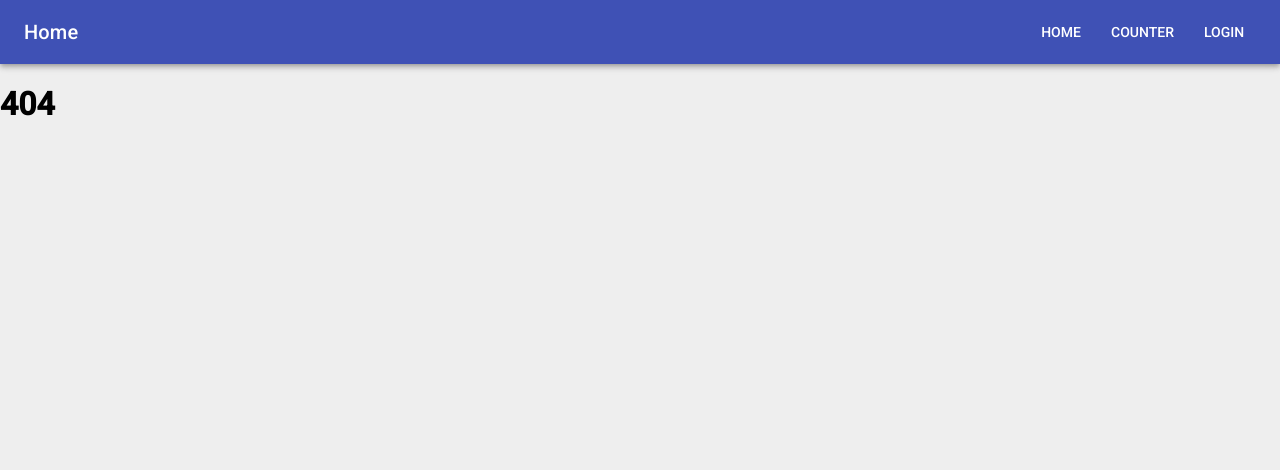
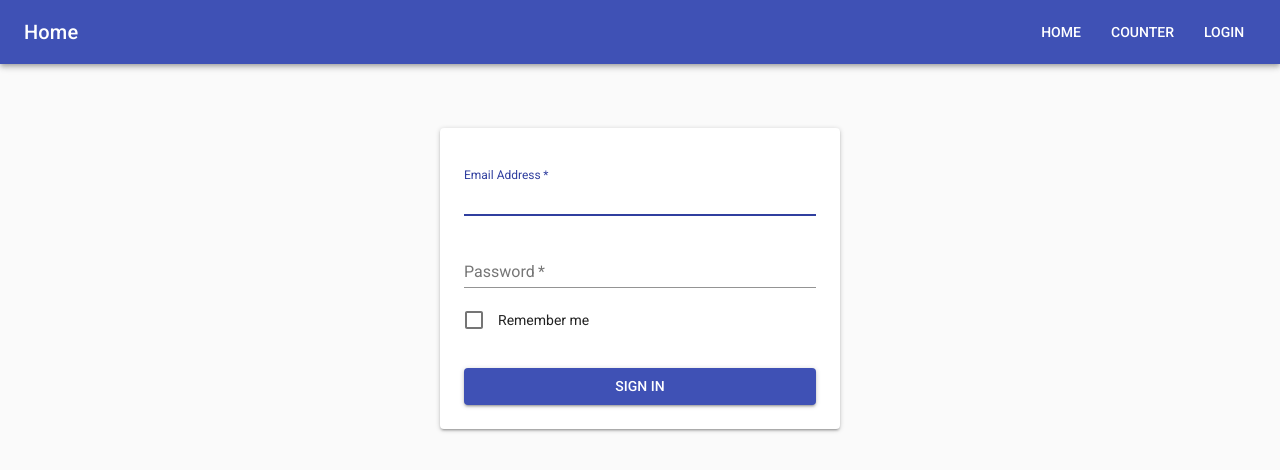
Before and after one commit to jasonliang-dev/forum-app, a React (Create React App) app in the folder client/: page /login in a window 1280 px wide. Before the commit this address had no page. Shown: the top 470 px of the page. Built offline with nearby package versions, Linux system fonts and the light colour scheme.

Commit message:
add login

```diff
--- a/client/src/components/App/App.jsx
+++ b/client/src/components/App/App.jsx
@@ -1,14 +1,20 @@
 import React from 'react';
 import { BrowserRouter as Router, Route, Link, Switch } from 'react-router-dom';
 import PropTypes from 'prop-types';
+import CssBaseline from '@material-ui/core/CssBaseline';
 import { withStyles } from '@material-ui/core/styles';
 import Button from '@material-ui/core/Button';
 import Nav from '../Nav/Nav';
 import Home from '../Home/Home';
 import Counter from '../Counter/App';
+import Login from '../Login/Login';
 import NoMatch from '../NoMatch/NoMatch';
 
 const styles = {
+  main: {
+    margin: '0 auto',
+    maxWidth: 900,
+  },
   linkButton: {
     marginLeft: 10,
     color: 'inherit',
@@ -33,6 +39,7 @@
   <Switch>
     <Route path="/" exact component={Home} />
     <Route path="/counter" exact component={Counter} />
+    <Route path="/login" exact component={Login} />
     <Route component={NoMatch} />
   </Switch>
 );
@@ -40,8 +47,11 @@
 const App = ({ classes }) => (
   <Router>
     <div>
+      <CssBaseline />
       <NavBar classes={classes} />
-      <Main />
+      <div className={classes.main}>
+        <Main />
+      </div>
     </div>
   </Router>
 );
--- a/client/src/components/Home/Home.jsx
+++ b/client/src/components/Home/Home.jsx
@@ -3,13 +3,9 @@
 import { withStyles } from '@material-ui/core/styles';
 import Paper from '@material-ui/core/Paper';
 import Button from '@material-ui/core/Button';
+import Typography from '@material-ui/core/Typography';
 
 const styles = theme => ({
-  root: {
-    padding: `0 ${theme.spacing.unit * 4}px`,
-    margin: '0 auto',
-    maxWidth: 900,
-  },
   button: {
     margin: theme.spacing.unit,
   },
@@ -20,15 +16,21 @@
   },
 });
 
+const Discussion = ({ classes, ...rest }) => (
+  <Paper className={classes.paper}>
+    <Typography variant="body1" {...rest} />
+  </Paper>
+);
+
 const Home = ({ classes }) => (
-  <div className={classes.root}>
+  <div>
     <Button variant="contained" color="primary" className={classes.button}>
       Hello World
     </Button>
-    <Paper className={classes.paper}>Foo</Paper>
-    <Paper className={classes.paper}>Foo</Paper>
-    <Paper className={classes.paper}>Foo</Paper>
-    <Paper className={classes.paper}>Foo</Paper>
+    <Discussion classes={classes}>Foo</Discussion>
+    <Discussion classes={classes}>Bar</Discussion>
+    <Discussion classes={classes}>Baz</Discussion>
+    <Discussion classes={classes}>Qux</Discussion>
   </div>
 );
 
--- a/client/src/components/Login/Login.jsx
+++ b/client/src/components/Login/Login.jsx
@@ -0,0 +1,80 @@
+import React from 'react';
+import PropTypes from 'prop-types';
+import Button from '@material-ui/core/Button';
+import FormControl from '@material-ui/core/FormControl';
+import FormControlLabel from '@material-ui/core/FormControlLabel';
+import Checkbox from '@material-ui/core/Checkbox';
+import Input from '@material-ui/core/Input';
+import InputLabel from '@material-ui/core/InputLabel';
+import Paper from '@material-ui/core/Paper';
+import withStyles from '@material-ui/core/styles/withStyles';
+
+const styles = theme => ({
+  root: {
+    width: 'auto',
+    display: 'block', // Fix IE 11 issue.
+    marginLeft: theme.spacing.unit * 3,
+    marginRight: theme.spacing.unit * 3,
+    [theme.breakpoints.up(400 + theme.spacing.unit * 3 * 2)]: {
+      width: 400,
+      marginLeft: 'auto',
+      marginRight: 'auto',
+    },
+  },
+  paper: {
+    marginTop: theme.spacing.unit * 8,
+    display: 'flex',
+    flexDirection: 'column',
+    alignItems: 'center',
+    padding: `${theme.spacing.unit * 2}px ${theme.spacing.unit * 3}px ${theme
+      .spacing.unit * 3}px`,
+  },
+  form: {
+    width: '100%', // Fix IE 11 issue.
+    marginTop: theme.spacing.unit,
+  },
+  submit: {
+    marginTop: theme.spacing.unit * 3,
+  },
+});
+
+const SignIn = ({ classes }) => (
+  <div className={classes.root}>
+    <Paper className={classes.paper}>
+      <form className={classes.form}>
+        <FormControl margin="normal" required fullWidth>
+          <InputLabel htmlFor="email">Email Address</InputLabel>
+          <Input id="email" name="email" autoComplete="email" autoFocus />
+        </FormControl>
+        <FormControl margin="normal" required fullWidth>
+          <InputLabel htmlFor="password">Password</InputLabel>
+          <Input
+            name="password"
+            type="password"
+            id="password"
+            autoComplete="current-password"
+          />
+        </FormControl>
+        <FormControlLabel
+          control={<Checkbox value="remember" color="primary" />}
+          label="Remember me"
+        />
+        <Button
+          type="submit"
+          fullWidth
+          variant="contained"
+          color="primary"
+          className={classes.submit}
+        >
+          Sign in
+        </Button>
+      </form>
+    </Paper>
+  </div>
+);
+
+SignIn.propTypes = {
+  classes: PropTypes.shape({}).isRequired,
+};
+
+export default withStyles(styles)(SignIn);
--- a/client/src/components/NoMatch/NoMatch.jsx
+++ b/client/src/components/NoMatch/NoMatch.jsx
@@ -1,9 +1,6 @@
 import React from 'react';
+import Typography from '@material-ui/core/Typography';
 
-const NoMatch = () => (
-  <div>
-    <h1>404</h1>
-  </div>
-);
+const NoMatch = () => <Typography variant="h3">404 Not Found</Typography>;
 
 export default NoMatch;
--- a/client/src/index.css
+++ /dev/null
@@ -1,12 +0,0 @@
-body {
-  font-family: "Roboto", sans-serif;
-  -webkit-font-smoothing: antialiased;
-  -moz-osx-font-smoothing: grayscale;
-  background-color: #eeeeee;
-  margin: 0;
-}
-
-code {
-  font-family: source-code-pro, Menlo, Monaco, Consolas, "Courier New",
-    monospace;
-}
--- a/client/src/index.jsx
+++ b/client/src/index.jsx
@@ -3,13 +3,10 @@
 import { Provider } from 'react-redux';
 import configureStore from './store';
 
-import './index.css';
 import App from './components/App/App';
 import * as serviceWorker from './serviceWorker';
 
 const store = configureStore();
-
-console.log(store.getState());
 
 ReactDOM.render(
   <Provider store={store}>
```
